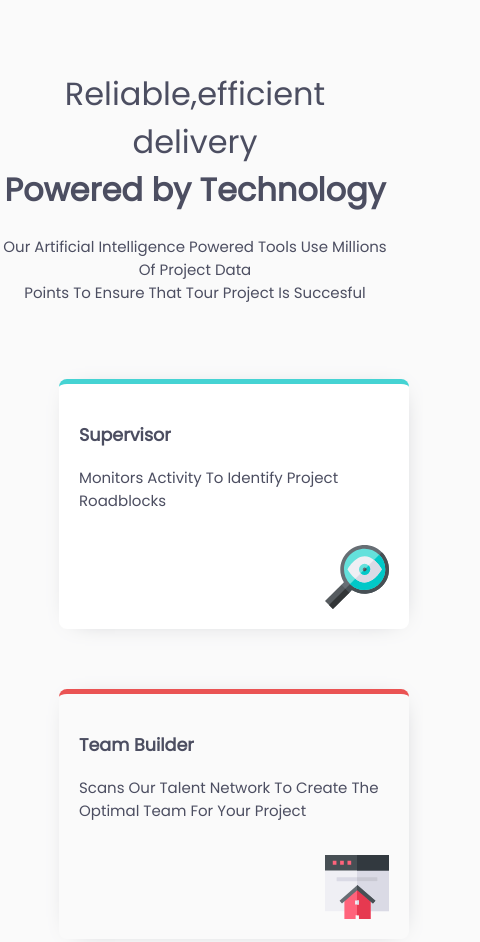
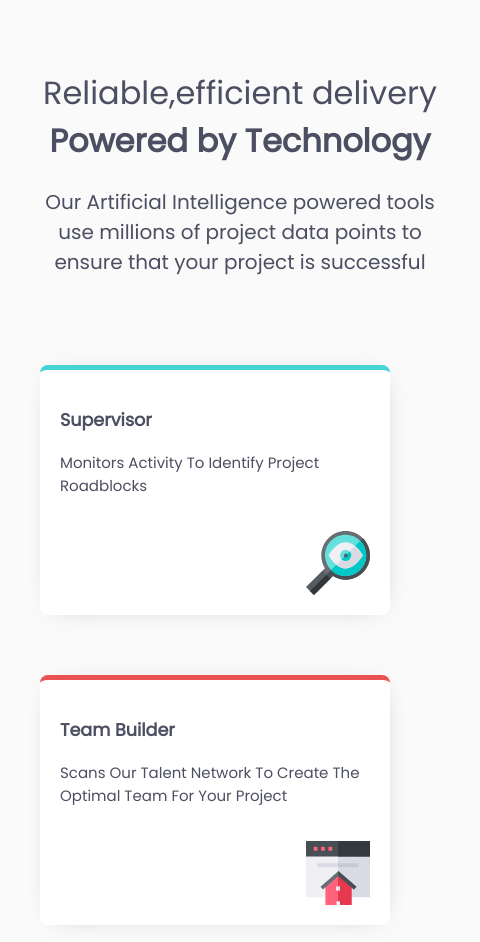
Before and after one commit to omarwork/Four-card-poster-proj, a plain HTML site: page MyWeb_FourCardSections.html in a window 390 px wide. Shown: the top 942 px of the page, 480 px wide, since content can reach past the window. Drawn offline with Linux system fonts and the light colour scheme.

Commit message:
add-mobile-version

```diff
--- a/MyStyle.css
+++ b/MyStyle.css
@@ -9,7 +9,15 @@
             color: hsl(234, 12%, 34%);
             box-sizing: border-box;
         }
-        .header1{text-align:center;
+.head{
+    width: 100%;
+    color: red;
+    text-align:center;
+}
+        .header1{
+
+display: inline-block;
+            width: 30em;
 }
 
         h1{font-weight: 200;
@@ -22,10 +30,7 @@
             font-weight: 600;
         }
         .header1 >span{
-            text-align: center;
             font-weight: 200;
-            font-size: 15px;
-            text-transform: capitalize;
        }
         .content{
             margin: 10px;
@@ -44,7 +49,6 @@
              text-align: left;
              font-weight: 200;
             font-size: 15px;
-             background-color: white;
         }
 
         .col{
@@ -79,9 +83,36 @@
             padding: 20px;
             border-radius: 8px;
             box-shadow: 2px 2px 25px -15px  hsl(229, 6%, 66%);
+            background-color: white;
+
 
         }
 
         .CardImg{
             position: absolute;bottom: 20px;right: 20px
         }
+
+
+
+@media only screen and (max-width: 800px) {
+
+    .col .card:first-child{
+        margin-bottom: -15px;
+    }
+    .col .card:nth-child(2){
+        margin-top: 75px;
+    }
+    .header1{
+        color: red;
+        padding: 3em 2em;
+    }
+    .text{
+        font-size: 20px;
+    }
+    .content{
+        padding:0 1em 1em 1em;
+    }
+    body{
+        padding: 0;
+    }
+}
--- a/MyWeb_FourCardSections.html
+++ b/MyWeb_FourCardSections.html
@@ -1,5 +1,7 @@
 <html>
 <head>
+    <meta name="viewport" content="width=device-width, initial-scale=1">
+
     <link rel="stylesheet" href="https://fonts.googleapis.com/css?family=Poppins:Extra-light 200,Regular 400,Semi-bold 600" />
     <link rel="stylesheet" href=
 "MyStyle.css"/>
@@ -9,18 +11,23 @@
 
     </style>
     <body>
-        <div id="measure"></div>
-        <div class="header1">
+
+        <div class="head" >
+            <div class="header1">
         <h1>Reliable,efficient delivery
           <br/>
            <span>
         Powered by Technology
             </span></h1>
-        <span>Our artificial intelligence powered tools use millions of project data <br/>points to ensure that  tour project is succesful</span>
+        <span class="text">Our Artificial Intelligence powered tools use millions of project data points to ensure that  your project is successful</span>
             </div>
-        <article class="content">
+        </div>
+
+
+            <article class="content">
             <div class="card TopCyanBorder" style="position: relative;">
             <h3>supervisor</h3>
+
                 monitors activity to identify project roadblocks
                 <img src="images/icon-supervisor.svg" class="CardImg" />
 
```
